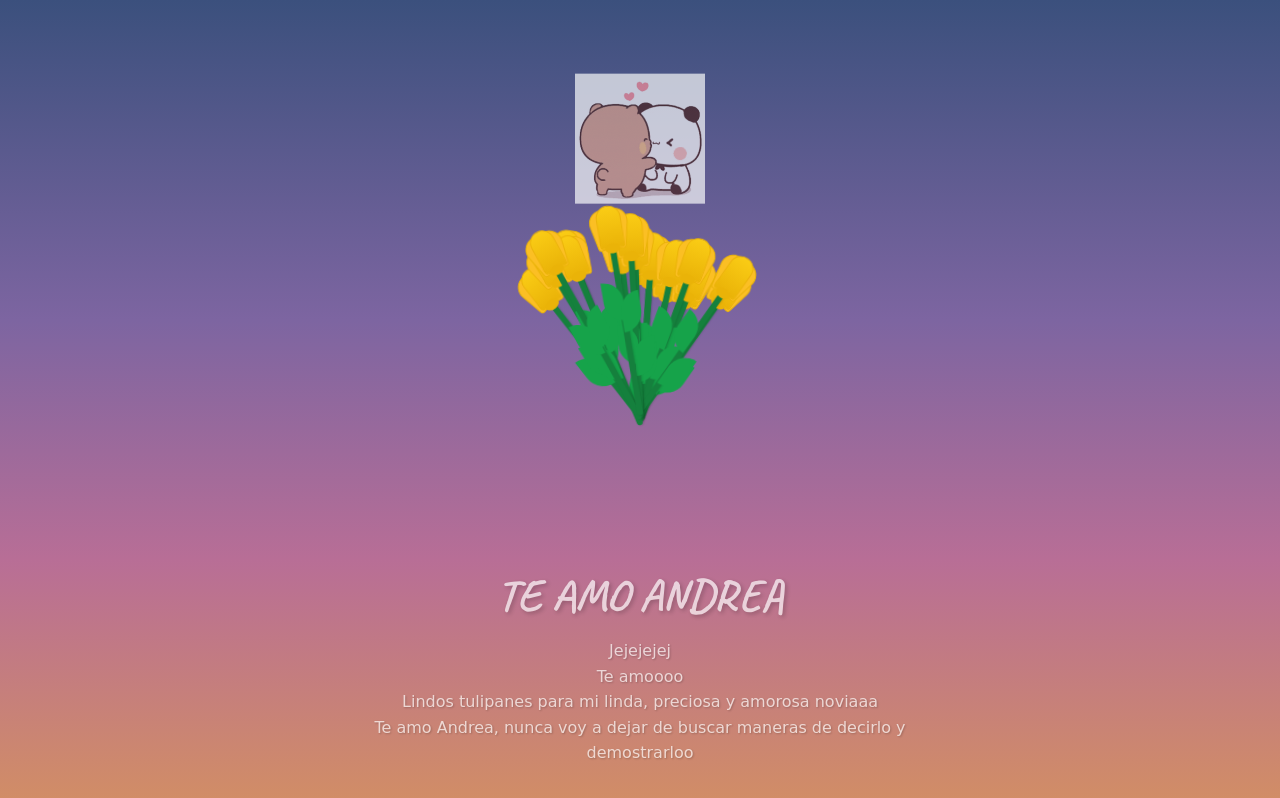
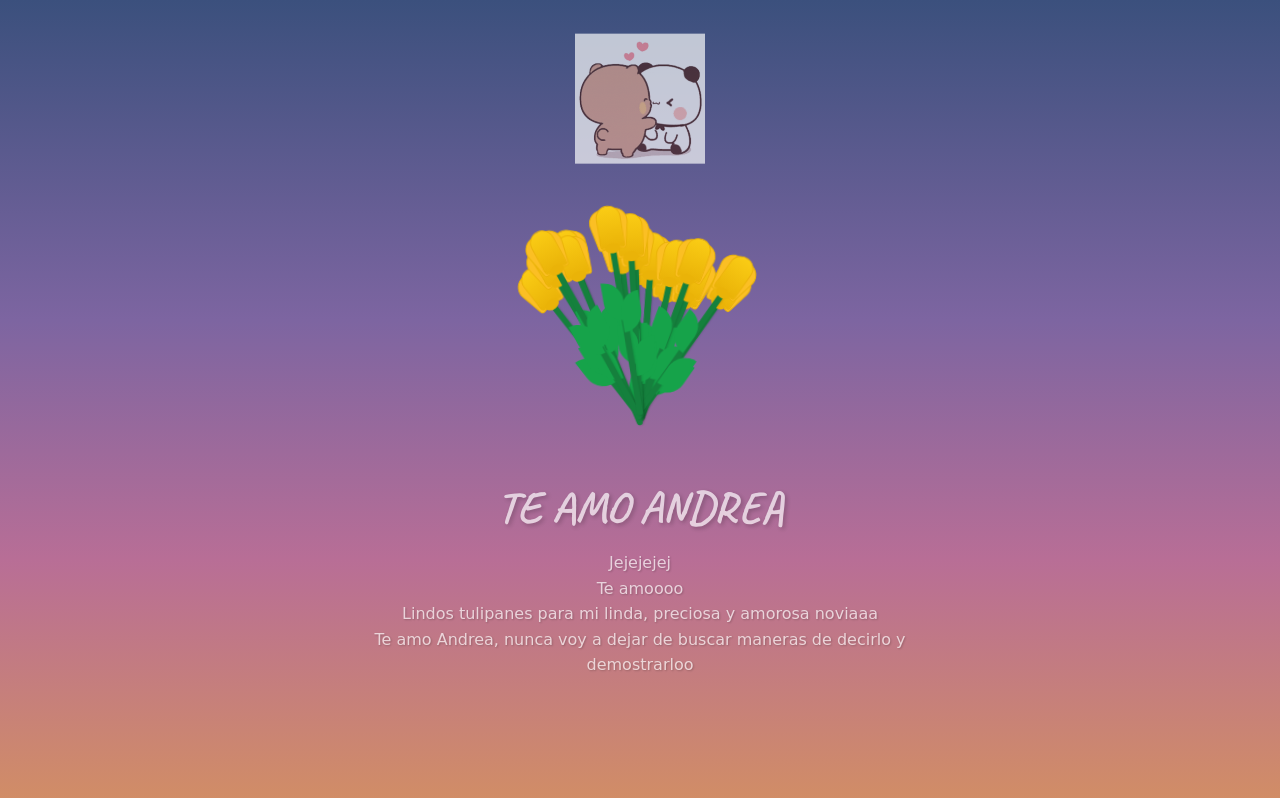
Before and after one commit to Ewi2/floresAndree, a plain HTML site: page index.html in a window 1280 px wide. Both pictures are taken after a click on the button "Presiona Aquí". Drawn offline with Linux system fonts and the light colour scheme; a web font is replaced by a local one.

Commit message:
Cambioss

```diff
--- a/style.css
+++ b/style.css
@@ -49,7 +49,7 @@ body {
 
 .gif-container {
     position: absolute;
-    top: 10%;
+    top: 5vh;
     left: 50%;
     width: 130px;
     z-index: 10;
@@ -105,7 +105,7 @@ body {
     transition: opacity 2s ease 2s, transform 2s ease 2s;
     max-width: 100%;
     left:50%;
-    bottom:40px;
+    bottom:10vw;
     position: absolute;
 }
 
```
